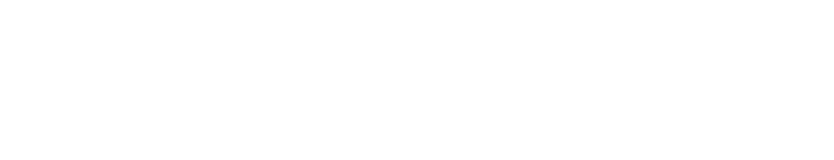
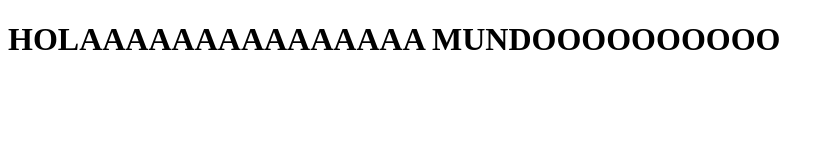
Before and after one commit to quinterocl1/Bellak, a plain HTML site: page Index.html in a window 1280 px wide. Shown: the whole page, without its empty margins (0-834 px from the left). Drawn offline with Linux system fonts and the light colour scheme.

Commit message:
Edicion del archivo Index.html

```diff
--- a/Index.html
+++ b/Index.html
@@ -7,6 +7,6 @@
     <title>Document</title>
 </head>
 <body>
-
+    <h1>HOLAAAAAAAAAAAAAAA MUNDOOOOOOOOOO</h1>
 </body>
 </html>
```
